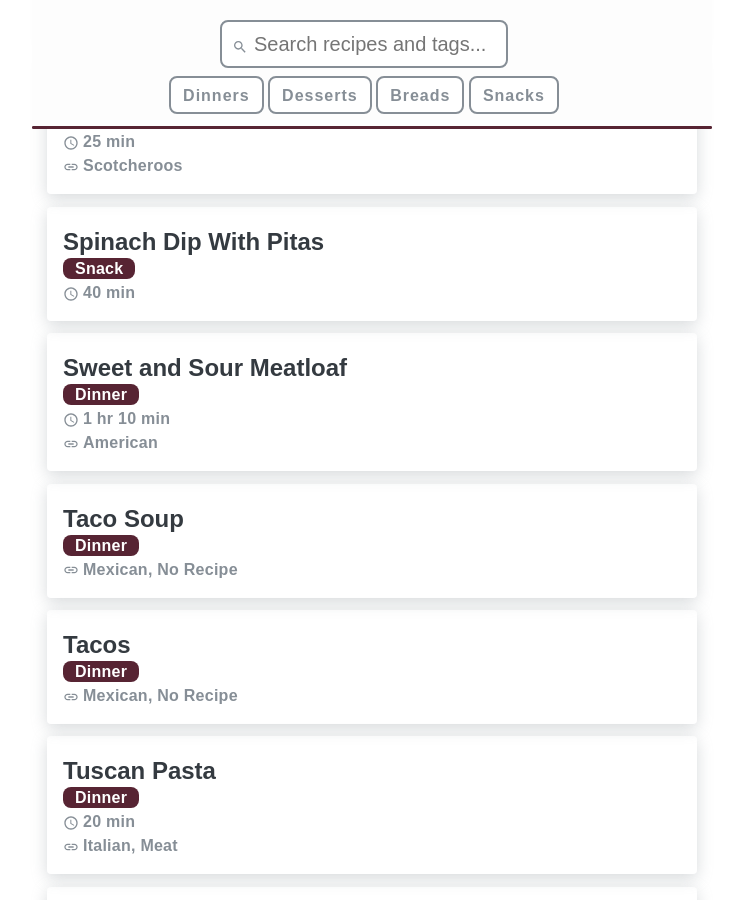
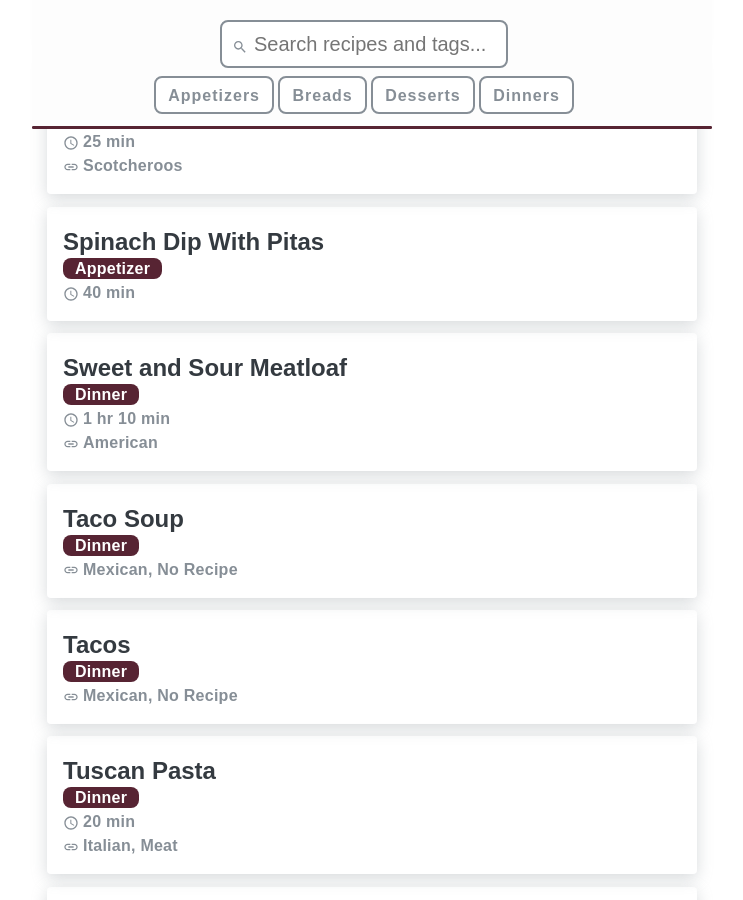
Before and after one commit to sfb1996/cookbook, a Jekyll site: the page built from index.markdown, in a window 1280 px wide and 900 px high, scrolled down 5287 px. Shown: the whole window, without its empty margins (268-1011 px from the left). Built offline with Jekyll 4.4.1, drawn with Linux system fonts in a browser that asks for light colours.

Commit message:
got the filter buttons to work

```diff
--- a/_layouts/home.html
+++ b/_layouts/home.html
@@ -18,26 +18,50 @@
         </label>
       </fieldset>
       <fieldset class="searchbar-group">
-        <label for="dinner">
-          <input class="searchbar-checkbox js-category" type="checkbox" id="dinner" value="dinner">
-          <span class="searchbar-button">Dinners</span>
+        <label for="appetizer">
+          <input class="searchbar-checkbox js-category" type="checkbox" id="appetizer" value="appetizer" onclick="appetizerClickedEvent()">
+          <span class="searchbar-button">Appetizers</span>
+        </label>
+        <label for="bread">
+          <input class="searchbar-checkbox js-category" type="checkbox" id="bread" value="bread" onclick="breadClickedEvent()">
+          <span class="searchbar-button">Breads</span>
         </label>
         <label for="dessert">
-          <input class="searchbar-checkbox js-category" type="checkbox" id="dessert" value="dessert">
+          <input class="searchbar-checkbox js-category" type="checkbox" id="dessert" value="dessert" onclick="dessertClickedEvent()">
           <span class="searchbar-button">Desserts</span>
         </label>
-        <label for="bread">
-          <input class="searchbar-checkbox js-category" type="checkbox" id="bread" value="bread">
-          <span class="searchbar-button">Breads</span>
-        </label>
-        <label for="snack">
-          <input class="searchbar-checkbox js-category" type="checkbox" id="snack" value="snack">
-          <span class="searchbar-button">Snacks</span>
+        <label for="dinner">
+          <input class="searchbar-checkbox js-category" type="checkbox" id="dinner" value="dinner" onclick="dinnerClickedEvent()">
+          <span class="searchbar-button">Dinners</span>
         </label>
     </fieldset>
    </form>
 
    <script>
+    function dinnerClickedEvent() {
+        document.getElementById("dessert").checked = false;
+        document.getElementById("bread").checked = false;
+        document.getElementById("appetizer").checked = false;
+        filterList();
+    }
+    function dessertClickedEvent() {
+        document.getElementById("dinner").checked = false;
+        document.getElementById("bread").checked = false;
+        document.getElementById("appetizer").checked = false;
+        filterList();
+    }
+    function breadClickedEvent() {
+        document.getElementById("dinner").checked = false;
+        document.getElementById("dessert").checked = false;
+        document.getElementById("appetizer").checked = false;
+        filterList();
+    }
+    function appetizerClickedEvent() {
+        document.getElementById("dinner").checked = false;
+        document.getElementById("dessert").checked = false;
+        document.getElementById("bread").checked = false;
+        filterList();
+    }
     function filterList() {
         var input, ul, li, a, i, displayStyle;
         input = document.getElementById("js-search");
@@ -46,8 +70,8 @@
         dinner_checked = document.getElementById("dinner");
         dessert_checked = document.getElementById("dessert");
         bread_checked = document.getElementById("bread");
-        snack_checked = document.getElementById("snack");
-        something_checked = dinner_checked.checked || dessert_checked.checked || bread_checked.checked || snack_checked.checked;
+        appetizer_checked = document.getElementById("appetizer");
+        something_checked = dinner_checked.checked || dessert_checked.checked || bread_checked.checked || appetizer_checked.checked;
 
         var filters = input.value.toLowerCase().split(/\s+/).filter(
             x => { return "".indexOf(x) == -1; }
@@ -115,7 +139,7 @@
                 if( !bread_checked.checked && bread_checked.value.indexOf(category) > -1 ) {
                     displayStyle = "none";
                 }
-                if( !snack_checked.checked && snack_checked.value.indexOf(category) > -1 ) {
+                if( !appetizer_checked.checked && appetizer_checked.value.indexOf(category) > -1 ) {
                     displayStyle = "none";
                 }
                 if( !dessert_checked.checked && dessert_checked.value.indexOf(category) > -1 ) {
```
Also changed, not shown: _recipes/appetizers/spinach-dip-with-pitas.md (renamed from _recipes/snacks/spinach-dip-with-pitas.md, +1 -1 lines).
